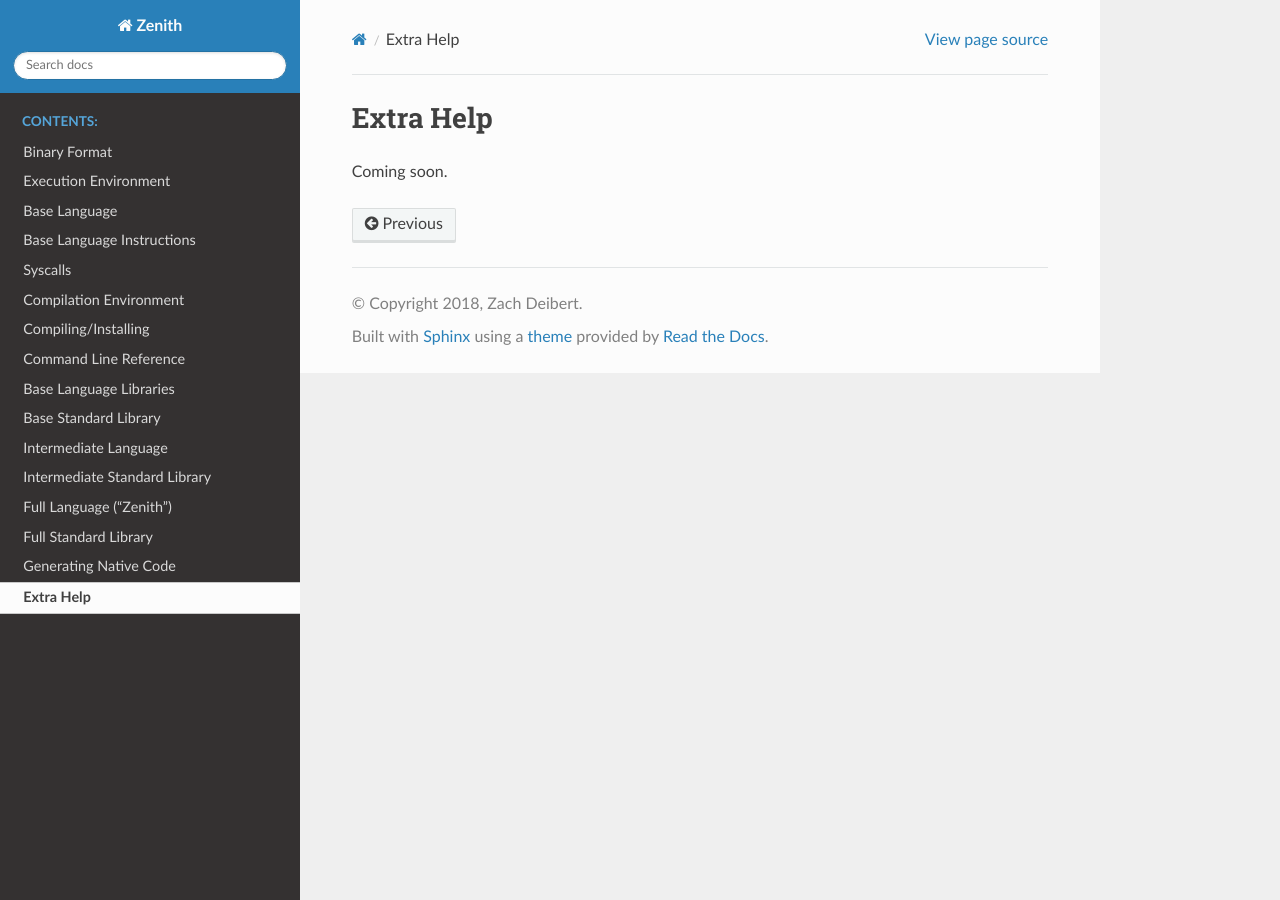
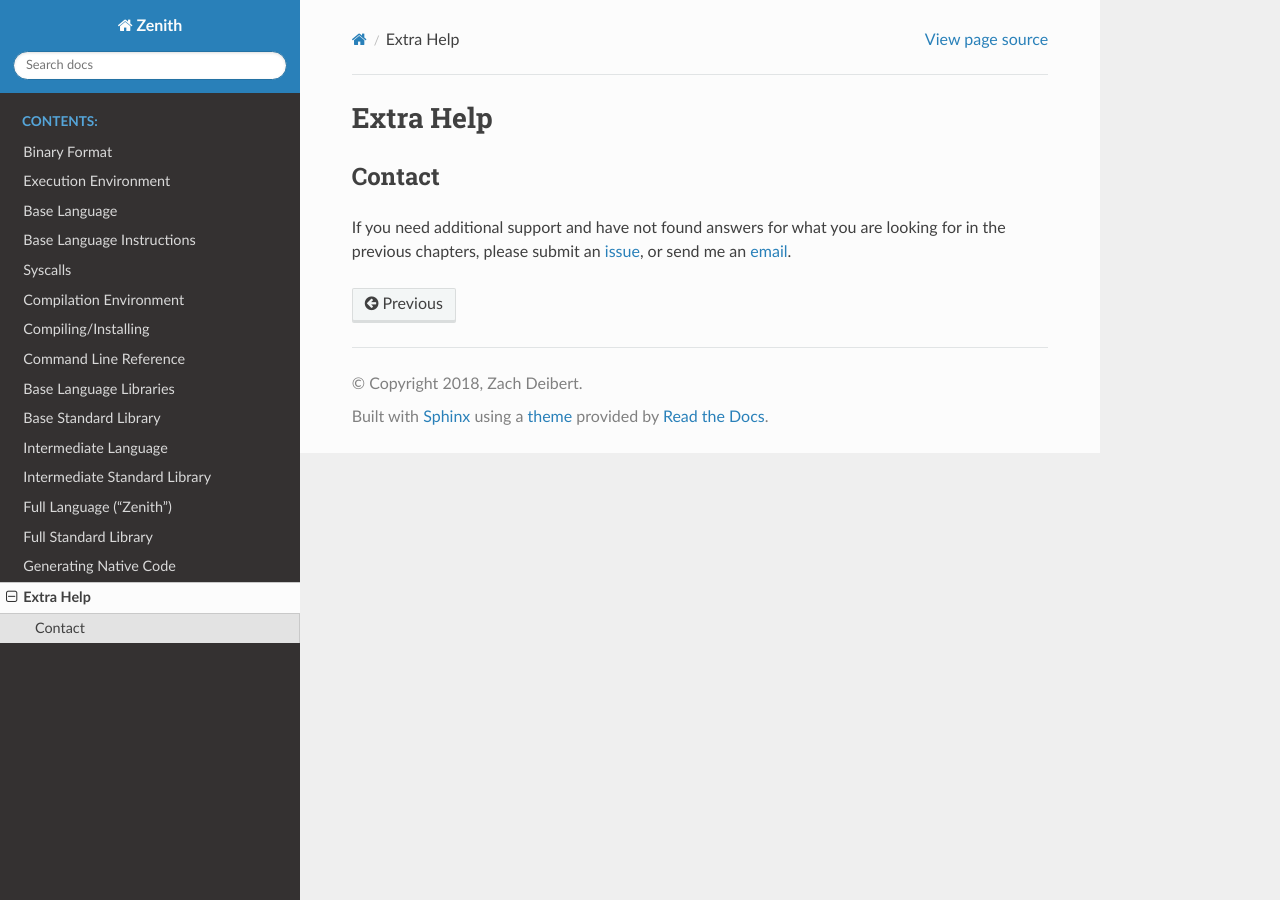
Before and after one commit to zenith-lang/documentation, a Sphinx documentation site: the page built from source/help.rst, in a window 1280 px wide. Built offline with Sphinx 7.4.7 and the Read the Docs theme 2.0.0, drawn with Linux system fonts in a browser that asks for light colours.

Commit message:
Wrote help page

```diff
--- a/source/help.rst
+++ b/source/help.rst
@@ -1,4 +1,12 @@
 Extra Help
 ==========
 
-Coming soon.
+Contact
+^^^^^^^
+
+If you need additional support and have not found answers for what you are
+looking for in the previous chapters, please submit an issue_, or send me an
+email_.
+
+.. _issue: https://github.com/zenith-lang/documentation/issues/new
+.. _email: mailto:zachdeibert@gmail.com
```
